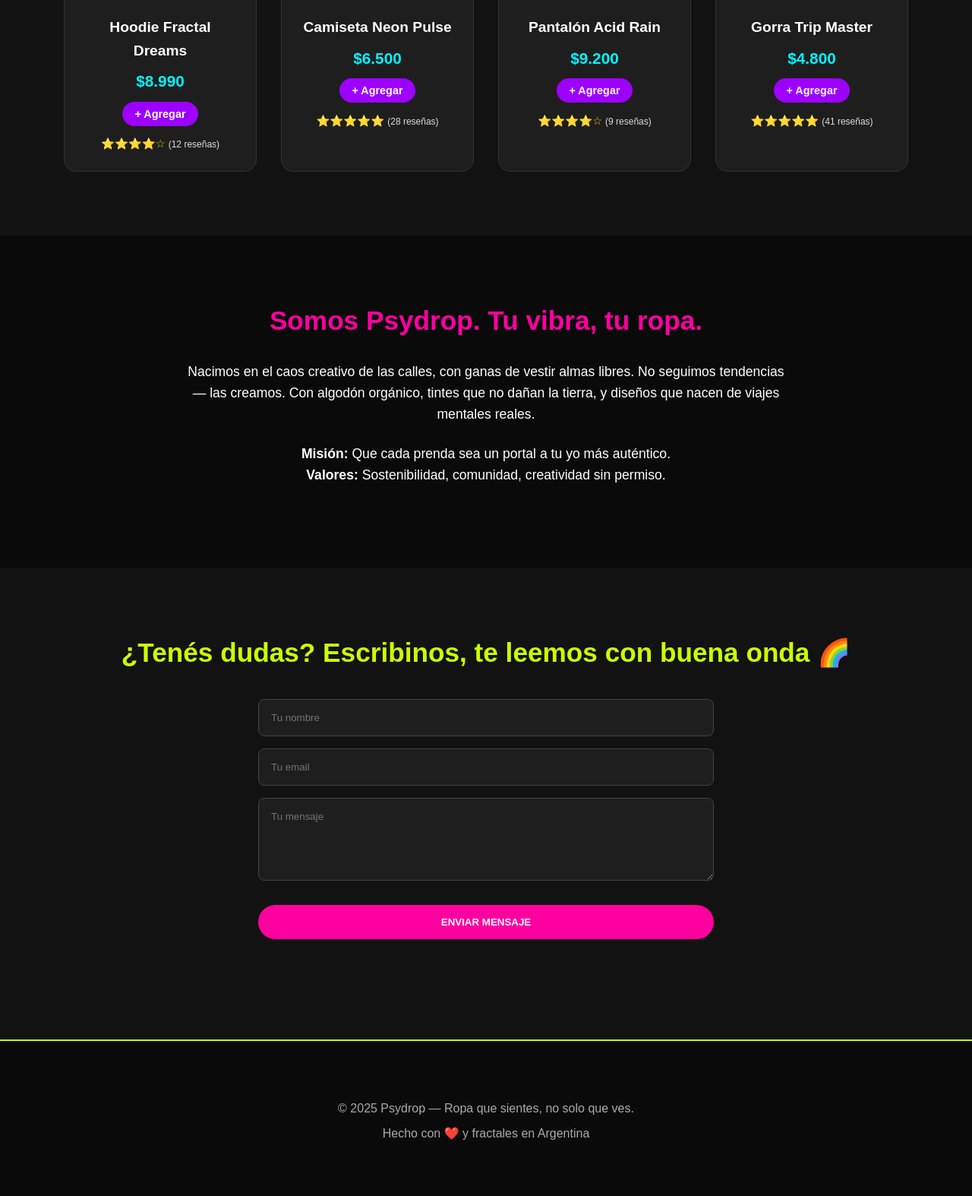
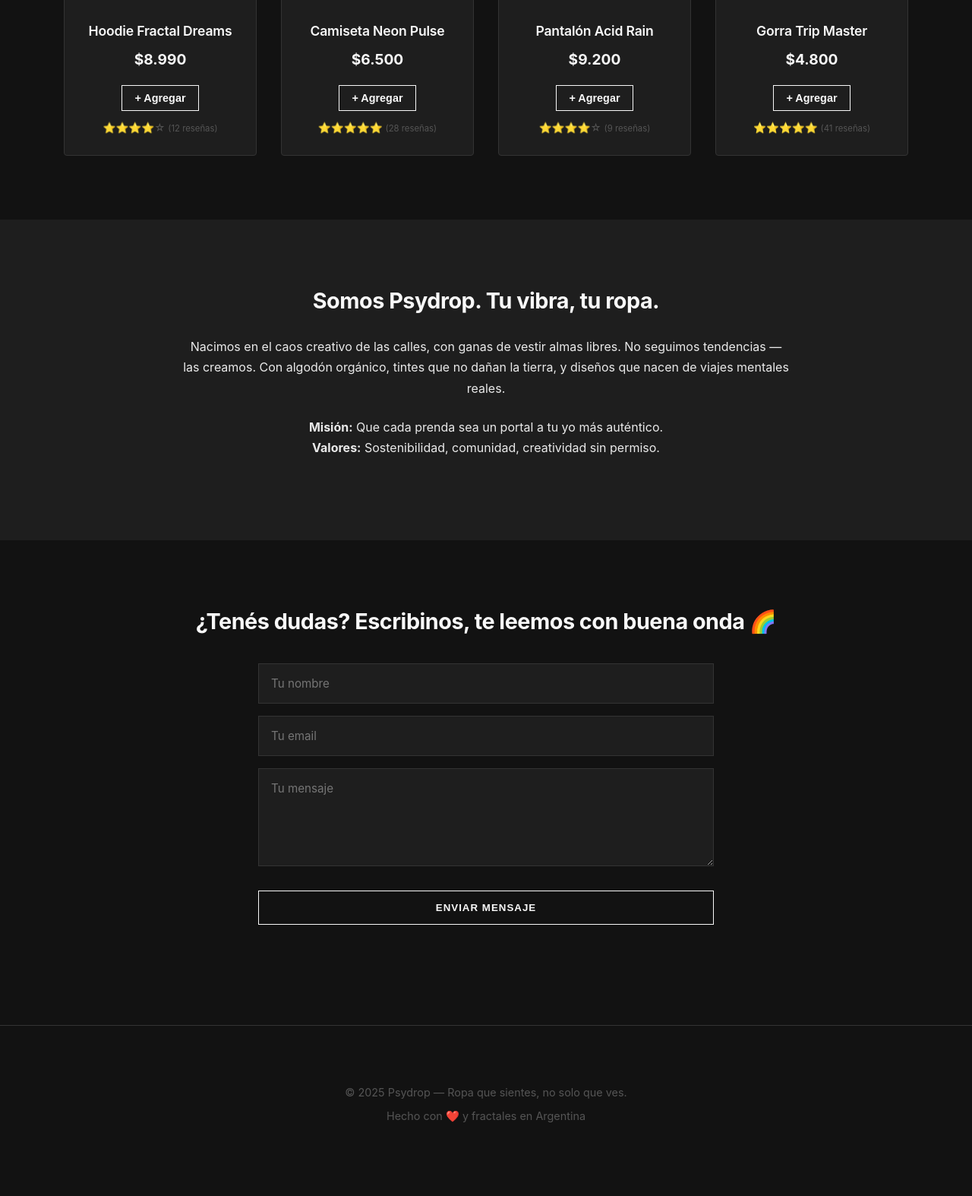
Before and after one commit to ailenpinoni4/psydrop, a plain HTML site: page index.html in a window 1280 px wide. Shown: the part 1226-2800 px from the top of the page at 76% size. Drawn offline with Linux system fonts and the light colour scheme.

Commit message:
styles.css

```diff
--- a/styles.css
+++ b/styles.css
@@ -1,3 +1,14 @@
+/* ===== VARIABLES Y RESET ===== */
+:root {
+  --black: #121212;
+  --dark: #1e1e1e;
+  --gray: #333333;
+  --light-gray: #555555;
+  --white: #f8f8f8;
+  --off-white: #eaeaea;
+  --red: #d4223d; /* Rojo urbano, no neón */
+}
+
 * {
   margin: 0;
   padding: 0;
@@ -5,9 +16,9 @@
 }
 
 body {
-  font-family: 'Arial', sans-serif;
-  background-color: #121212;
-  color: white;
+  font-family: 'Inter', 'Helvetica Neue', sans-serif;
+  background-color: var(--black);
+  color: var(--white);
   line-height: 1.6;
 }
 
@@ -19,14 +30,15 @@ body {
 }
 
 /* HEADER */
-.header {
+header {
   background: rgba(18,18,18,0.95);
+  backdrop-filter: blur(8px);
   padding: 1rem 0;
   position: fixed;
   width: 100%;
   top: 0;
   z-index: 1000;
-  border-bottom: 2px solid #FF00A0;
+  border-bottom: 1px solid var(--gray);
 }
 
 .header-content {
@@ -36,31 +48,42 @@ body {
 }
 
 .logo {
+  font-family: 'Helvetica Neue', sans-serif;
   font-size: 1.8rem;
-  font-weight: bold;
-  color: #FF00A0;
+  font-weight: 800;
+  letter-spacing: -0.5px;
+  color: var(--white);
 }
 
 .nav-menu a {
-  margin-left: 1.5rem;
+  margin-left: 2rem;
   text-decoration: none;
-  color: #ccc;
-  font-weight: 600;
+  color: var(--off-white);
+  font-weight: 500;
+  font-size: 0.95rem;
+  transition: color 0.3s;
 }
 
 .nav-menu a:hover {
-  color: #00F5FF;
+  color: var(--white);
 }
 
 .cart-icon {
+  font-size: 1.2rem;
   font-weight: bold;
   cursor: pointer;
+  color: var(--off-white);
+  transition: color 0.3s;
+}
+
+.cart-icon:hover {
+  color: var(--white);
 }
 
 /* HERO */
 .hero {
   height: 80vh;
-  background: linear-gradient(rgba(0,0,0,0.7), rgba(0,0,0,0.7)), #9D00FF;
+  background: linear-gradient(rgba(0,0,0,0.6), rgba(0,0,0,0.6)), url('https://via.placeholder.com/1920x1080/1e1e1e/FFFFFF?text=Urban+Model') center/cover;
   display: flex;
   align-items: center;
   justify-content: center;
@@ -69,61 +92,54 @@ body {
 }
 
 .hero-content h1 {
-  font-size: 3rem;
-  color: #CCFF00;
+  font-family: 'Helvetica Neue', sans-serif;
+  font-size: 3.2rem;
+  font-weight: 800;
+  letter-spacing: -1px;
   margin-bottom: 1rem;
+  color: var(--white);
 }
 
 .hero-content p {
-  font-size: 1.2rem;
-  max-width: 700px;
+  font-size: 1.1rem;
+  max-width: 600px;
   margin: 0 auto 2rem;
+  color: var(--off-white);
+  font-weight: 400;
 }
 
-/* BOTONES */
 .btn-primary {
-  background: #FF00A0;
-  color: white;
-  padding: 15px 30px;
-  border: none;
-  border-radius: 50px;
-  font-weight: bold;
+  background: var(--black);
+  color: var(--white);
+  padding: 14px 32px;
+  border: 1px solid var(--white);
+  border-radius: 0;
+  font-weight: 600;
+  letter-spacing: 1px;
   cursor: pointer;
   text-decoration: none;
   display: inline-block;
+  transition: all 0.3s ease;
 }
 
 .btn-primary:hover {
-  background: #ff33bf;
-}
-
-.btn-add {
-  background: #9D00FF;
-  color: white;
-  padding: 8px 16px;
-  border: none;
-  border-radius: 50px;
-  font-weight: bold;
-  cursor: pointer;
-  margin-top: 10px;
-  font-size: 0.9rem;
-}
-
-.btn-add:hover {
-  background: #b54fff;
+  background: var(--white);
+  color: var(--black);
 }
 
 /* PRODUCTOS */
 .products-section {
   padding: 4rem 0;
-  background: #121212;
+  background: var(--black);
 }
 
 .products-section h2 {
   text-align: center;
-  font-size: 2.2rem;
+  font-size: 1.8rem;
   margin-bottom: 3rem;
-  color: #CCFF00;
+  color: var(--white);
+  font-weight: 700;
+  letter-spacing: -0.5px;
 }
 
 .products-grid {
@@ -133,71 +149,106 @@ body {
 }
 
 .product-card {
-  background: #1e1e1e;
+  background: var(--dark);
   padding: 1.5rem;
-  border-radius: 16px;
+  border-radius: 4px;
   text-align: center;
-  border: 1px solid #333;
+  border: 1px solid var(--gray);
+  transition: all 0.3s ease;
+}
+
+.product-card:hover {
+  border-color: var(--white);
 }
 
 .product-card img {
   width: 100%;
   height: 300px;
   object-fit: cover;
-  border-radius: 8px;
+  border-radius: 4px;
+  margin-bottom: 1rem;
 }
 
 .product-card h3 {
   margin: 1rem 0 0.5rem;
-  font-size: 1.2rem;
+  font-size: 1.1rem;
+  color: var(--white);
+  font-weight: 600;
+  letter-spacing: -0.2px;
 }
 
 .price {
-  font-weight: bold;
-  color: #00F5FF;
-  font-size: 1.3rem;
+  font-weight: 700;
+  font-size: 1.2rem;
+  color: var(--white);
+  margin: 0.5rem 0;
+}
+
+.btn-add {
+  background: transparent;
+  color: var(--white);
+  padding: 8px 16px;
+  border: 1px solid var(--white);
+  border-radius: 0;
+  font-weight: 600;
+  cursor: pointer;
+  margin-top: 10px;
+  font-size: 0.9rem;
+  transition: all 0.3s;
+}
+
+.btn-add:hover {
+  background: var(--white);
+  color: var(--black);
 }
 
 .reviews {
   margin-top: 0.8rem;
-  font-size: 0.9rem;
-  color: #ddd;
+  font-size: 0.85rem;
+  color: var(--light-gray);
 }
 
 .reviews span {
-  color: gold;
+  color: var(--light-gray);
 }
 
 /* SOBRE NOSOTROS */
 .about-section {
   padding: 4rem 0;
-  background: #0a0a0a;
-  text-align: center;
+  background: var(--dark);
 }
 
 .about-section h2 {
-  font-size: 2.2rem;
+  font-size: 1.8rem;
   margin-bottom: 1.5rem;
-  color: #FF00A0;
+  color: var(--white);
+  font-weight: 700;
+  letter-spacing: -0.5px;
+  text-align: center;
 }
 
 .about-section p {
   max-width: 800px;
   margin: 0 auto 1.5rem;
-  font-size: 1.1rem;
+  font-size: 1rem;
+  color: var(--off-white);
+  text-align: center;
+  line-height: 1.7;
 }
 
 /* CONTACTO */
 .contact-section {
   padding: 4rem 0;
-  background: #121212;
+  background: var(--black);
   text-align: center;
 }
 
 .contact-section h2 {
-  font-size: 2.2rem;
+  font-size: 1.8rem;
   margin-bottom: 2rem;
-  color: #CCFF00;
+  color: var(--white);
+  font-weight: 700;
+  letter-spacing: -0.5px;
 }
 
 .contact-form {
@@ -211,27 +262,50 @@ body {
 .contact-form input,
 .contact-form textarea {
   padding: 1rem;
-  border-radius: 8px;
-  border: 1px solid #444;
-  background: #1e1e1e;
-  color: white;
-  font-family: 'Arial', sans-serif;
+  border-radius: 0;
+  border: 1px solid var(--gray);
+  background: var(--dark);
+  color: var(--white);
+  font-family: 'Inter', sans-serif;
+  font-size: 0.95rem;
+  transition: border 0.3s;
+}
+
+.contact-form input:focus,
+.contact-form textarea:focus {
+  border-color: var(--white);
+  outline: none;
 }
 
 .contact-form button {
   margin-top: 1rem;
+  background: var(--black);
+  color: var(--white);
+  padding: 14px 32px;
+  border: 1px solid var(--white);
+  border-radius: 0;
+  font-weight: 600;
+  letter-spacing: 1px;
+  cursor: pointer;
+  transition: all 0.3s ease;
+}
+
+.contact-form button:hover {
+  background: var(--white);
+  color: var(--black);
 }
 
 /* FOOTER */
-.footer {
-  background: #0a0a0a;
+footer {
+  background: var(--black);
   padding: 3rem 0;
   text-align: center;
   margin-top: 3rem;
-  border-top: 2px solid #CCFF00;
+  border-top: 1px solid var(--gray);
 }
 
-.footer p {
+footer p {
   margin: 0.5rem 0;
-  color: #aaa;
+  color: var(--light-gray);
+  font-size: 0.9rem;
 }
```
